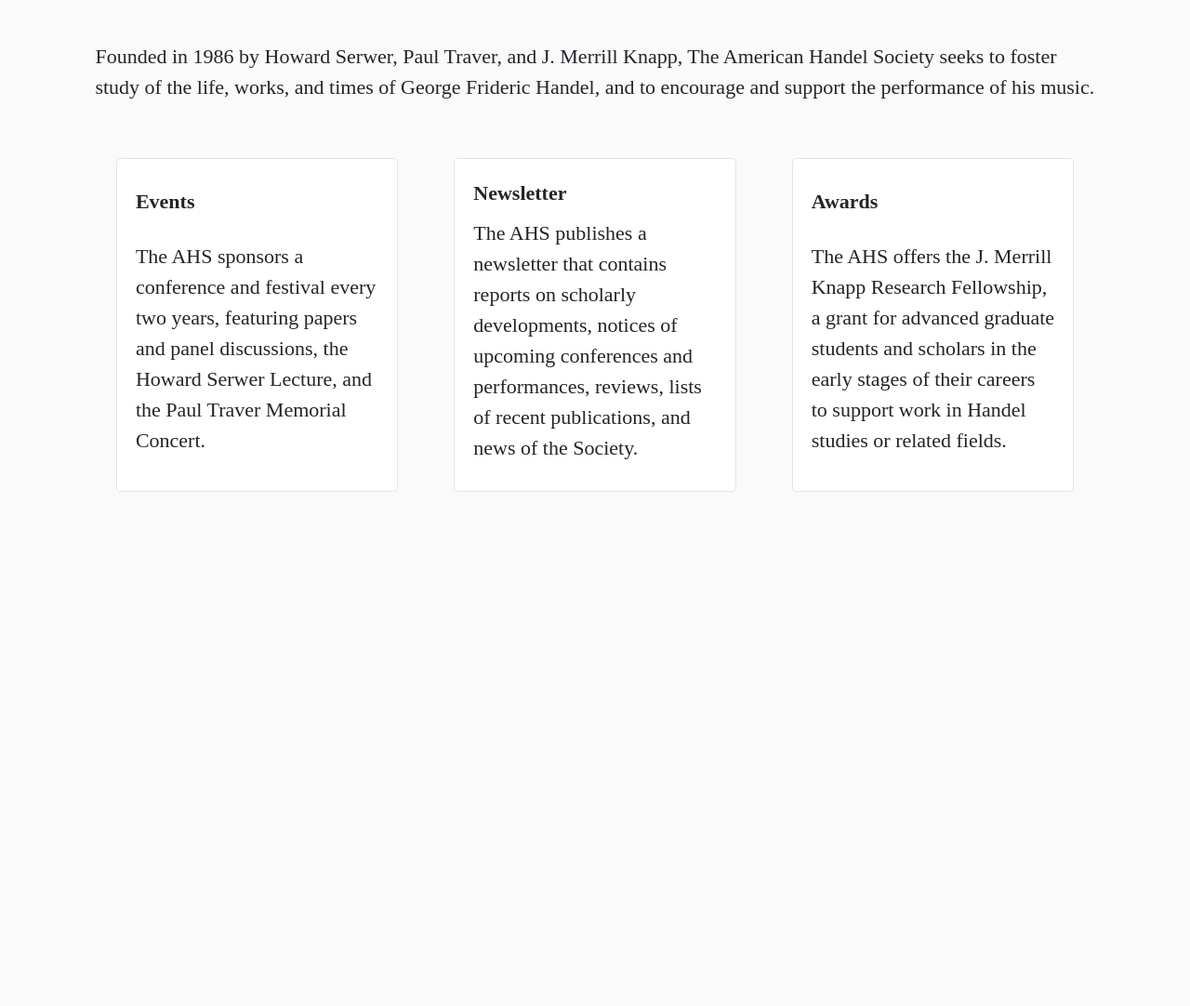
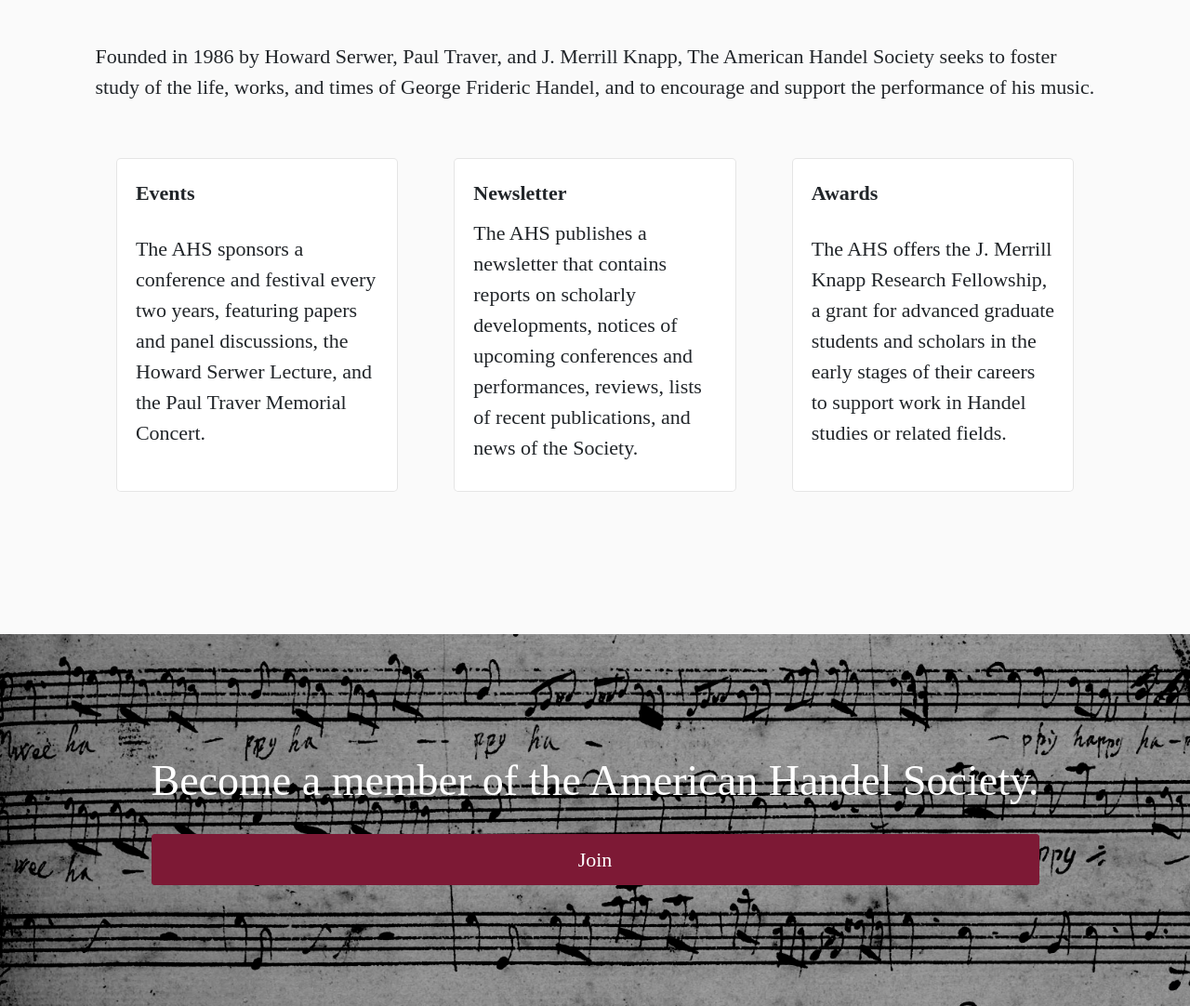
Before and after one commit to americanhandelsociety/americanhandelsociety-members, a Django app: page /about/ in a window 1280 px wide. Shown: the part 599-1681 px from the top of the page at 93% size. Before the commit the page ends 1128 px from the top, so only its background shows below. Run offline with Django 3.2, Linux system fonts and the light colour scheme; some libraries are stand-ins or nearby versions; some web fonts are replaced.

Commit message:
chore: Add join directive on about

```diff
--- a/americanhandelsociety_app/static/css/custom.css
+++ b/americanhandelsociety_app/static/css/custom.css
@@ -51,12 +51,14 @@ h3 {
 .btn-primary {
   background-color: var(--red-color);
   color: #fff;
+  border-color: var(--red-color);
 }
 
 .btn-primary:hover,
 .btn-primary:focus {
   background-color: #991e41;
   color: #fff;
+  border-color: var(--red-color);
 }
 
 .flex-container {
@@ -173,8 +175,45 @@ h3 {
   margin: 5rem 3rem;
   padding: 2rem;
   display: flex;
+  flex-wrap: wrap;
+}
+
+.join-banner {
+  display: flex;
+  flex-direction: column;
+  justify-content: center;
   align-items: center;
-  flex-wrap: wrap;
+
+  background-image: url("/static/images/happy_we.png");
+  /* background: rgba(242, 245, 247, 0.1); */
+  background-repeat: no-repeat;
+  background-size: 100%;
+  background-position-x: 50%;
+  background-position-y: 50%;
+  height: 400px;
+  font-weight: 800;
+  font-size: 100px;
+  color: #fff;
+  /* overwrite  .flex-container*/
+  width: 100%;
+}
+
+.join-banner h1 {
+  font-size: 4.6rem;
+}
+
+.button-frame {
+  display: flex;
+  flex-direction: column;
+  border-radius: 0.5rem;
+
+  display: flex;
+  flex-direction: column;
+  justify-content: center;
+
+  padding: 5%;
+  font-weight: 800;
+  font-size: 2.4rem;
 }
 
 /* Profile */
--- a/americanhandelsociety_app/templates/about.html
+++ b/americanhandelsociety_app/templates/about.html
@@ -23,7 +23,6 @@
 
 	<div class="row">
 		<div class='col-12'>
-				<!-- <img class="img-fluid float-right" src="{% static 'images/handel-bw.jpg' %}" alt="G.F. Handel"> -->
 			<p>Founded in 1986 by Howard Serwer, Paul Traver, and J. Merrill Knapp, The American Handel Society seeks to foster study of the life, works, and times of George Frideric Handel, and to encourage and support the performance of his music.</p>
 
 			<div class="row">
@@ -42,7 +41,13 @@
 			</div>
 		</div>
 	</div>
+</div>
 
+<div class="join-banner">
+	<div class="button-frame">
+		<h1 class="mb-5">Become a member of the American Handel Society.</h1>
+		<a class="btn btn-primary" href="{% url 'join' %}">Join</a>
+	</div>
 </div>
 
 
```
Also changed, not shown: americanhandelsociety_app/static/images/Senesino_Cuzzoni_Berenstadt_BW.jpg (added), americanhandelsociety_app/static/images/happy_we.png (added). Lines whose indentation alone changed are shown as unchanged.
